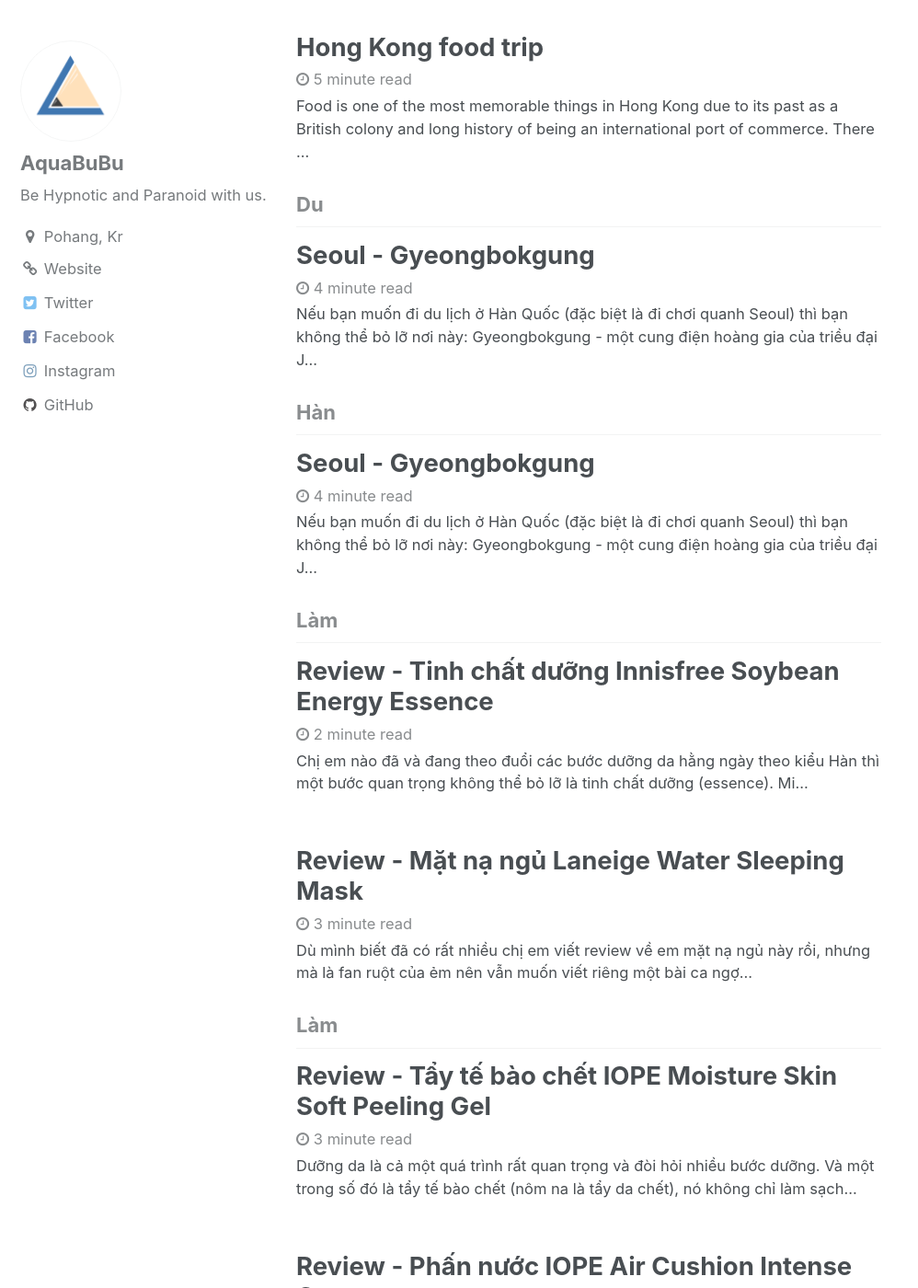
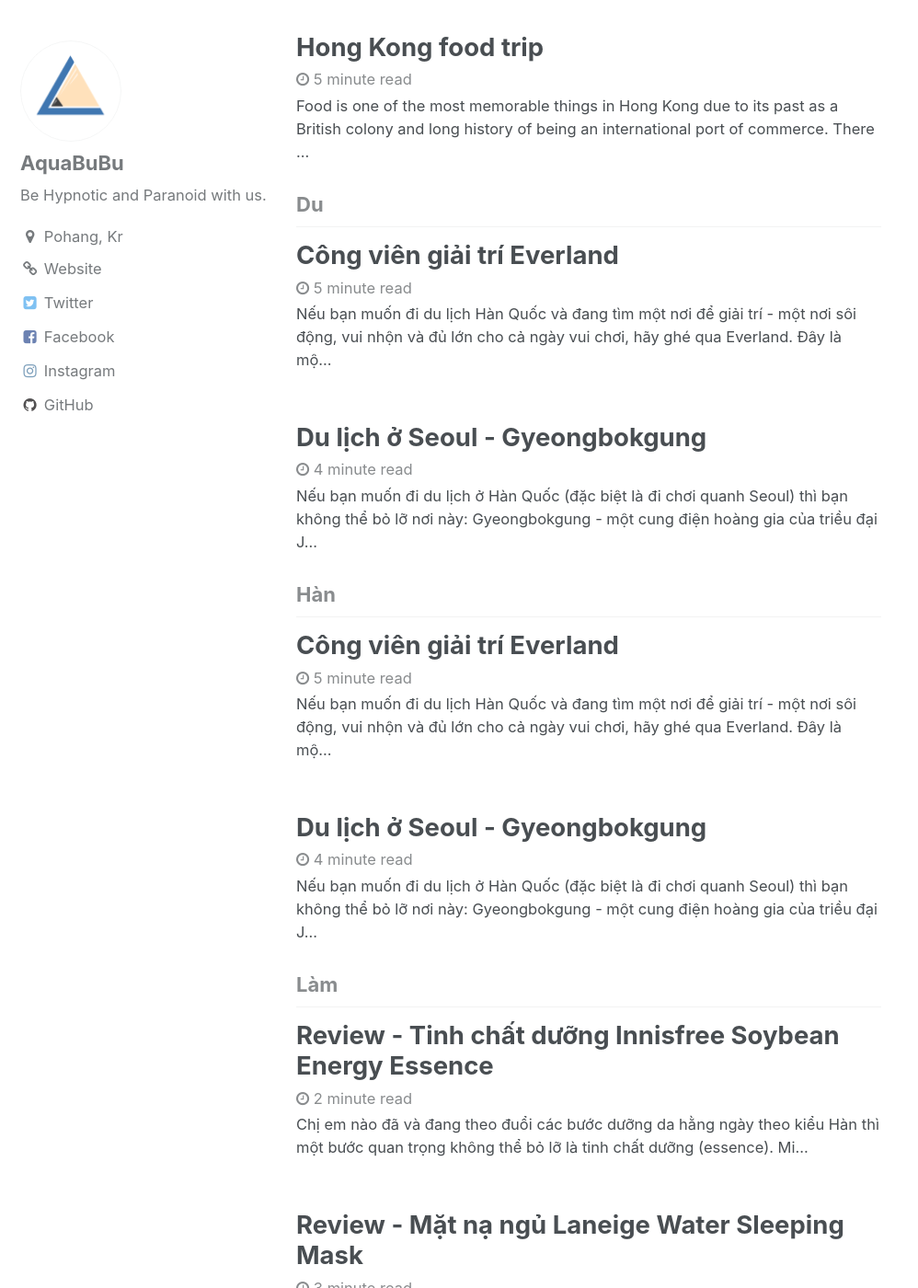
Before and after one commit to aquabubu/home, a Jekyll site: the page built from _pages/category-archive.html, in a window 1280 px wide and 1400 px high, scrolled down 3374 px. Shown: the whole window at 92% size, without its empty margins (0-998 px from the left). Built offline with Jekyll 4.4.1, drawn with Linux system fonts in a browser that asks for light colours; emoji names are drawn with the system emoji font; some of the changed text lies outside the part shown.

Commit message:
Update sites

```diff
--- a/_posts/2014-03-15-Gyeongbokgung-o-Han-Quoc.md
+++ b/_posts/2014-03-15-Gyeongbokgung-o-Han-Quoc.md
@@ -1,5 +1,6 @@
 ---
-title: Seoul - Gyeongbokgung
+title: Du lịch ở Seoul - Gyeongbokgung
+categories: Du lịch Hàn Quốc
 tags:
 - dulichhanquoc
 - gyeongbokgung
--- /dev/null
+++ b/_posts/2014-03-31-Everland-cong-vien-giai-tri-han-quoc.md
@@ -0,0 +1,157 @@
+---
+title: Công viên giải trí Everland
+categories: Du lịch Hàn Quốc
+tags:
+- congvienchudeeverland
+- everlandhanquoc
+- dulichhanquoc
+- aquabubu
+header:
+  teaser: assets/images/evlbg.png
+layout: single
+author_profile: true
+read_time: true
+comments: true
+share: true
+related: true
+toc: true
+---
+
+Nếu bạn muốn đi du lịch Hàn Quốc và đang tìm một nơi để giải trí - một nơi sôi động, vui nhộn và đủ lớn cho cả ngày vui chơi, hãy ghé qua Everland. Đây là một  <span style="color:PaleVioletRed">**công viên chủ đề lớn nhất của Hàn Quốc** </span>, được điều hành bởi tập đoàn SAMSUNG và xây dựng tại Everland Resort ở thành phố Yongin. Ngoài những địa điểm thu hút chính, **Everland** còn có một **sở thú** và một **công viên nước** gọi là **Caribbean Bay**. Mình không tự tin về eo ọt để mặc bikini nên không có hứng thú với cái công viên nước đó nhé. :laughing: Mình sẽ giới thiệu chi tiết về công viên giải trí Everland với **5 khu vực khác nhau**: Hội chợ toàn cầu, Phiêu lưu kiểu Mỹ, Vùng đất ma thuật, Phiêu lưu kiểu Âu, và Vườn bách thú.
+Đây là trang web của <a href="http://www.everland.com/web/multi/english/everland/main.html" target="_blank">Công viên Everland. </a>
+{: style="text-align: justify;"}
+
+<figure style="width: 600px" class="align-center">
+  <img src="{{ site.url }}{{ site.baseurl }}/assets/images/everland-1.png" alt="">
+  <figcaption></figcaption>
+</figure>
+
+### <span style="color:deepskyblue"> Hội chợ toàn cầu </span>
+
+Đây chủ yếu là nơi để ăn, mua quà lưu niệm, và chụp ảnh. Những giai điệu vui nhộn được mở dọc theo con phố với nhiều kiến trúc đẹp từ khắp nơi trên thế giới. Một khi bạn vào công viên, bạn sẽ thấy khu này đầu tiên. Bạn cũng có thể tìm thấy các dịch vụ cần thiết như cho thuê xe đẩy và tủ khóa ở đây.
+{: style="text-align: justify;"}
+
+<figure  class="half">
+   <img style="width: 235px" src="/assets/images/everland-2.png">
+   <img style="width: 368px" src="/assets/images/everland-3.png">
+   <figcaption></figcaption>
+</figure>
+
+Đi cáp treo cũng thích vì tốc độ chậm giúp bạn thưởng thức phong cảnh!
+{: style="text-align: justify;"}
+<figure style="width: 300px" class="align-center">
+  <img src="{{ site.url }}{{ site.baseurl }}/assets/images/everland-4.png" alt="">
+  <figcaption></figcaption>
+</figure>
+
+### <span style="color:crimson"> Phiêu lưu kiểu Mỹ </span>
+
+Khu vực này được làm theo chủ đề 500 năm lịch sử nước Mỹ, kể từ thời Columbus khám phá Lục địa Hoa Kỳ tới những năm 60 khi Elvis Presley cai trị nền âm nhạc. Trong khu vực này, bạn có thể trải nghiệm nhiều trò chơi ly kỳ, mạo hiểm. (mạo hiểm không phải là phong cách của mình, nên mình chỉ xem người khác mạo hiểm thôi :sweat_smile:).
+{: style="text-align: justify;"}
+
+<figure style="width: 650px" class="align-center">
+  <img src="{{ site.url }}{{ site.baseurl }}/assets/images/everland-5.png" alt="">
+  <figcaption></figcaption>
+</figure>
+
+### <span style="color:blueviolet"> Vùng đất ma thuật </span>
+
+Đất phép thuật là một khu vực có các trò chơi trong nhà và những chuyến xe, chủ yếu dành cho trẻ em. Có một nơi gọi là Làng Aesop - một vùng đất về những câu chuyện cổ tích nhỏ dễ thương dựa trên chuyện ngụ ngôn của Aesop. Cùng với các chuyến xe, có rất nhiều nhà hàng và gian hàng. Mình đã không dành nhiều thời gian chơi ở đây, nhưng trò Nhà xoay cũng vui lắm. :smile:
+{: style="text-align: justify;"}
+
+<figure style="width: 350px" class="align-center">
+  <img src="{{ site.url }}{{ site.baseurl }}/assets/images/everland-6.png" alt="">
+  <figcaption></figcaption>
+</figure>
+
+### <span style="color:olive"> Phiêu lưu kiểu Âu </span>
+
+Những khu vườn hoa tuyệt theo mùa như hoa tulip, hoa hồng nở rộ suốt cả năm. Khu vực chủ đề này cũng có nhiều điểm tham quan, đặc biệt là T-express - tàu lượn bằng gỗ đầu tiên của Hàn Quốc, tàu gỗ đầu tiên của loại hình này ở Châu Á. Đây là tàu lượn bằng gỗ đứng thứ tư trên thế giới về độ dốc, xếp thứ chín nhanh nhất thế giới, xếp thứ tư cao nhất và xếp thứ sáu tàu gỗ dài nhất. Do xây dựng trên địa hình sườn đồi, T-express đã tận dụng được lợi thế địa hình cao.
+{: style="text-align: justify;"}
+
+<div style="text-align: center">
+  <div style="display: inline-block; padding:5px">
+    <img src="/assets/images/everland-7.png" width="220px">
+	 </div>
+
+	<div style="display: inline-block; padding:5px">
+    <img src="/assets/images/everland-8.png" width="225px">
+	  </div>
+</div>
+
+<figure  class="align-center">
+    <img style="width: 300px" class="align-center" src="{{ site.url }}{{ site.baseurl }}/assets/images/everland-10.png" alt="">
+  <figcaption></figcaption>
+</figure>
+
+### <span style="color:green"> Vườn bách thú </span>
+
+<div style="text-align: center">
+  <div style="display: inline-block; padding:10px">
+    <img src="/assets/images/everland-12.png" width="170px">
+		<div style="font-size: 20px" class="caption"> Seal </div>
+  </div>
+
+  <div style="display: inline-block; padding:10px">
+    <img src="/assets/images/everland-13.png" width="150px">
+    <div style="font-size: 20px" class="caption"> Camel </div>
+  </div>
+
+	<div style="display: inline-block; padding:10px">
+    <img src="/assets/images/everland-14.png" width="131px">
+    <div style="font-size: 20px" class="caption"> Monkey </div>
+   </div>
+</div>
+
+Đây là khu yêu thích nhất của mình trong công viên giải trí Everland. Vườn bách thú bao gồm một sở thú với nhiều loại động vật từ khắp nơi trên thế giới và các chương trình, trò chơi liên quan đến chúng.
+{: style="text-align: justify;"}
+
+<img align="left" style="width: 150px; padding: 10px" src="/assets/images/everland-11.png"> **Safari Bus**, **Lost Valley**, và **Amazone Express** là những trò thú vị nhất mà bạn không thể bỏ qua được ở khu này.
+{: style="text-align: justify;"}
+
+<img align="right" style="width: 150px; padding: 10px" src="/assets/images/everland-15.png"> Chuyến xe Safari Bus sẽ giúp chúng ta quan sát được loài ligers (lai giữa sư tử và hổ) và những con gấu sống trong một khu vực khép kín và du khách sẽ thấy từ trong xe buýt. Amazon Express là một chuyến đi bằng bè, hầu như các bạn sẽ bị bắn nước lên người khi đi dọc theo con đường nước dài 580 mét, nhưng đi vui lắm. Và đối với Lost Valley, bạn sẽ di chuyển bằng phương tiện thuyền + xe buýt kết hợp để đi được trên hai địa hình nước và đất, có khoảng 150 loài động vật độc đáo đi tự do trong khu này.
+{: style="text-align: justify;"}
+
+<div style="text-align: center">
+  <div style="display: inline-block; padding:10px">
+    <img src="/assets/images/everland-16.png" width="170px">
+    <div style="font-size: 20px"  class="caption"> Hươu cao cổ </div>
+  </div>
+
+  <div style="display: inline-block; padding:10px">
+    <img src="/assets/images/everland-17.png" width="171px">
+    <div style="font-size: 20px"  class="caption">Liger</div>
+  </div>
+
+	<div style="display: inline-block; padding:10px">
+    <img src="/assets/images/everland-18.png" width="173px">
+    <div style="font-size: 20px"  class="caption"> Sư tử </div>
+   </div>
+</div>
+
+### Vé vào cổng
+
+  * Vé cho một ngày: Người lớn 54,000 won / Thiếu niên 46,000 won / Trẻ em và người già 43,000 won
+
+  * Vé đêm (sau 17:00): Người lớn 45,000 won / Thiếu niên 39,000 won /  Trẻ em và người già 36,000 won
+
+  * Vé cho hai ngày: Người lớn 84,000 won / Thiếu niên 71,000 won /  Trẻ em và người già 67,000 won
+
+Nhưng có những khoản phụ trội đối với các tour, thuê đồ, cưỡi thú, và các cuộc triển lãm đặc biệt. Đừng quên mang theo hộ chiếu của bạn, sẽ được giảm giá cho người nước ngoài (như trong trường hợp của mình).
+{: style="text-align: justify;"}
+
+###  <span style="color:blue"> Hướng dẫn cách đến Everland </span>
+
+Đi bằng subway hay xe buýt đều được.
+
+Đi bằng **tàu điện ngầm** thì dừng ở trạm Jeondae-Everland (Yongin EverLine), cửa ra số 3. Và sau đó, đi xe buýt đưa đón đến Everland (Giờ làm việc 05: 30-23: 30).
+{: style="text-align: justify;"}
+
+Bằng **xe buýt**
+   * Trạm Sinnonhyeon, Gangnam, Yangjae: Xe buýt 5002
+   * Trạm Pangyo, Segok-dong, Suseo, Songpa, Jamsil, Gangbyeon: Xe buýt 5700
+   * Trạm Sadang, ga Nambu (thông qua Bundang và Gwangju): Xe buýt 1500-2
+   * Trạm Gangbyeon, Ga Gangdong (qua Gwangju): Xe buýt 1113
+
+Everland là một công viên chủ đề đáng để đi nhé các bạn, nhưng nên sắp xếp để đi trong một ngày thôi, vì vậy cần phải chọn trước các trò muốn chơi nhé. Hồi mình đi là vào ngay ngày lễ thiếu nhi ở Hàn Quốc nên đông người lắm, phí hết cả thời gian vì toàn đứng xếp hàng. Đó là lý do mình đã phải bỏ qua một số trò chơi. Và một điều nữa là, thời gian tốt nhất để đến đó là Mùa xuân (tháng 3, tháng 4, tháng 5, tháng 6) và Mùa Thu (tháng 9, tháng 10, đầu tháng 11), thời tiết mát mẻ và không nóng bức khó chịu. Vì bạn phải đi bộ nhiều nên KHÔNG BAO GIỜ nên đi vào mùa hè vào tháng 7 và tháng 8 nhé!
+{: style="text-align: justify;"}
```
Also changed, not shown: other parts of _posts/2014-03-15-Gyeongbokgung-o-Han-Quoc.md (+0 -1 lines), _posts/2014-03-31-Everland-famous-theme-park-in-Korea.md (+2 -2 lines).
